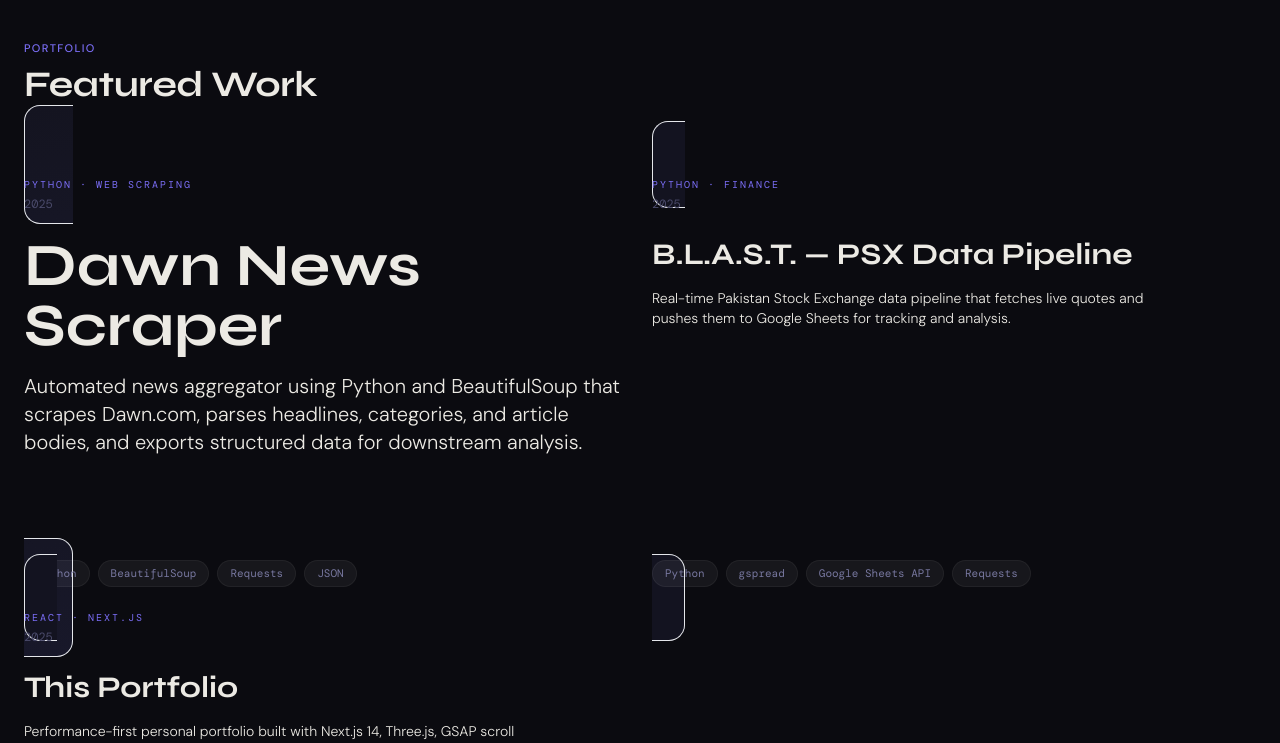
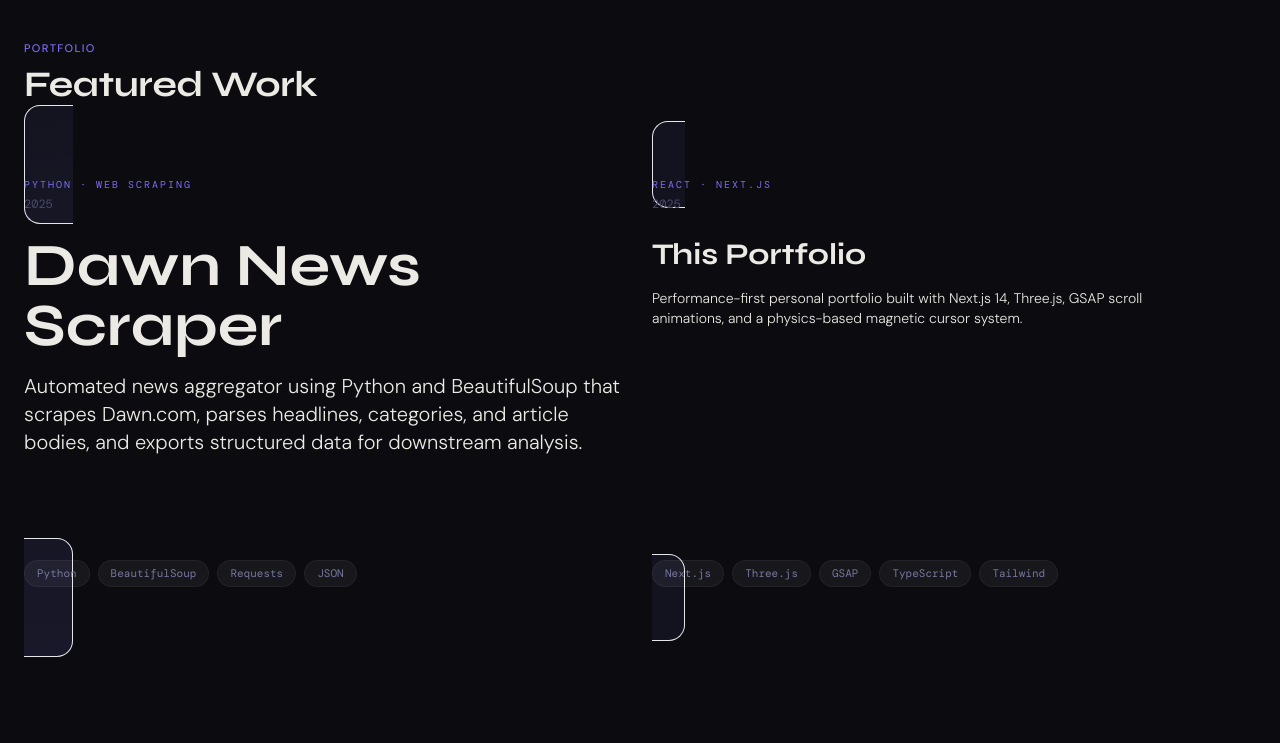
Before and after one commit to devhms/Portfolio, a Next.js app: page / in a window 1280 px wide. Shown: the part 1680-2423 px from the top of the page. Built offline with nearby package versions, Linux system fonts and the light colour scheme.

Commit message:
Update Dawn News Scraper link and remove B.L.A.S.T. project

```diff
--- a/src/components/sections/Projects.tsx
+++ b/src/components/sections/Projects.tsx
@@ -13,18 +13,8 @@ const PROJECTS_DATA: Project[] = [
     title: 'Dawn News Scraper',
     description: 'Automated news aggregator using Python and BeautifulSoup that scrapes Dawn.com, parses headlines, categories, and article bodies, and exports structured data for downstream analysis.',
     stack: ['Python', 'BeautifulSoup', 'Requests', 'JSON'],
-    link: 'https://github.com/devhms/dawn-news-scraper',
+    link: 'https://github.com/devhms/News_Scrapper',
     featured: true,
-  },
-  {
-    id: 'p2',
-    type: 'Python · Finance',
-    year: '2025',
-    title: 'B.L.A.S.T. — PSX Data Pipeline',
-    description: 'Real-time Pakistan Stock Exchange data pipeline that fetches live quotes and pushes them to Google Sheets for tracking and analysis.',
-    stack: ['Python', 'gspread', 'Google Sheets API', 'Requests'],
-    link: 'https://github.com/devhms/blast-psx',
-    featured: false,
   },
   {
     id: 'p3',
```
